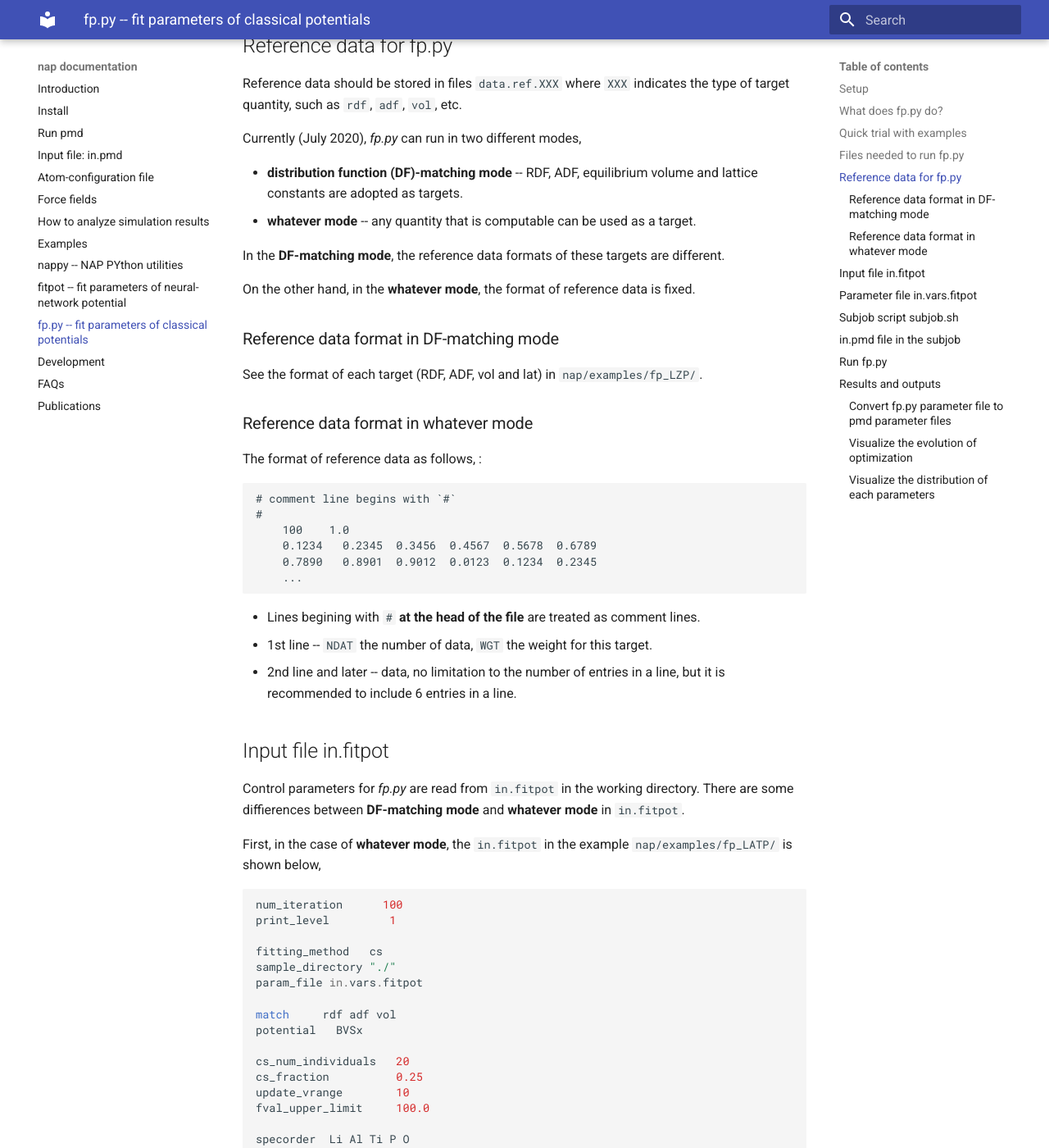
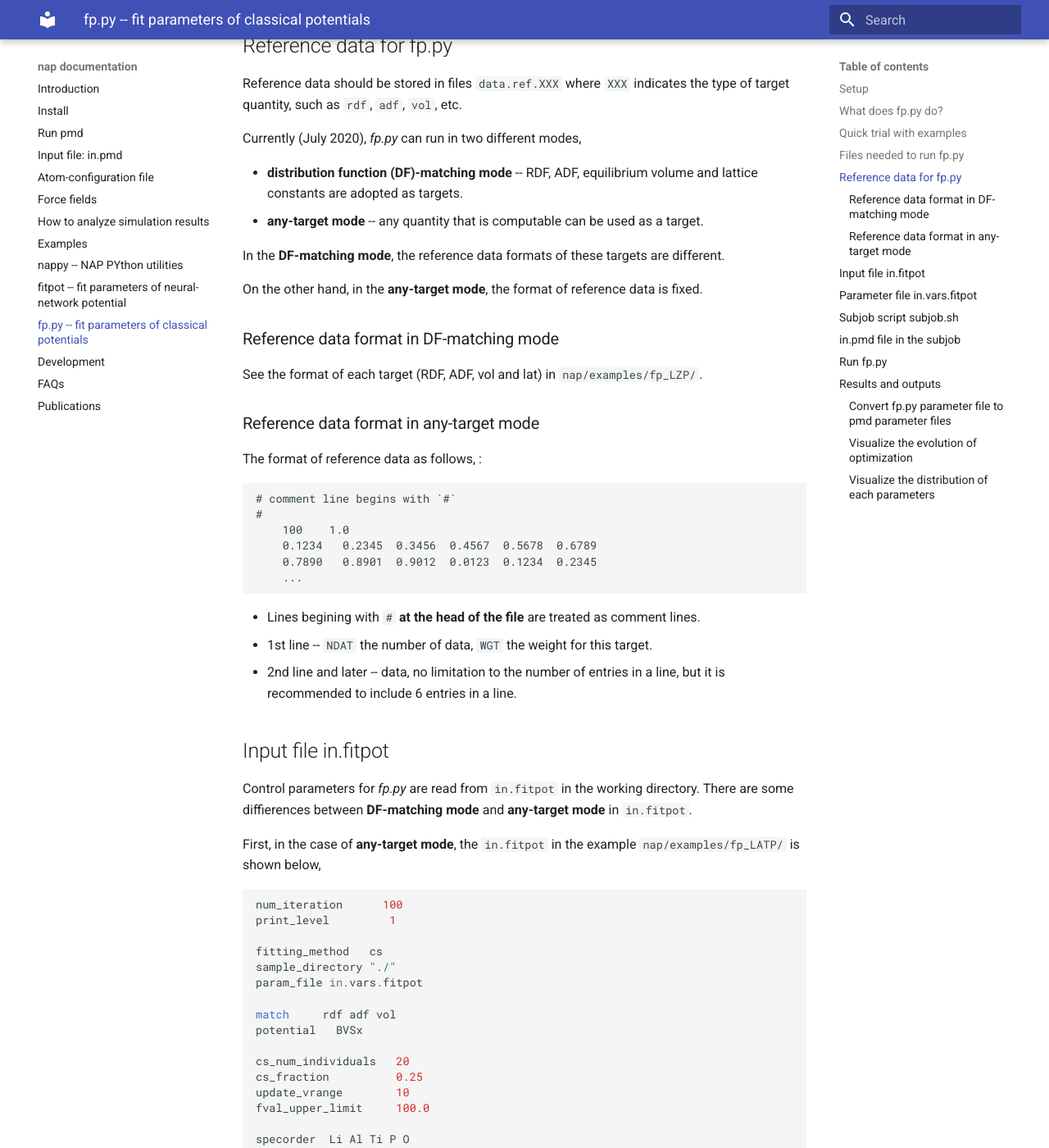
Before and after one commit to ryokbys/nap-doc, an MkDocs documentation site: the page built from docs/fp.md, in a window 1280 px wide and 1400 px high, scrolled down 2191 px. Shown: the whole window at 82% size. Built offline with MkDocs 1.6.1 and Material for MkDocs 9.7.7, drawn with Linux system fonts in a browser that asks for light colours; some of the changed text lies outside the part shown.

Commit message:
renamed whatever mode to any-target mode.

```diff
--- a/docs/fp.md
+++ b/docs/fp.md
@@ -95,13 +95,13 @@ Currently (July 2020), *fp.py* can run in two different modes,
 
 -   **distribution function (DF)-matching mode** -- RDF, ADF,
     equilibrium volume and lattice constants are adopted as targets.
--   **whatever mode** -- any quantity that is computable can be used
+-   **any-target mode** -- any quantity that is computable can be used
     as a target.
 
 In the **DF-matching mode**, the reference data formats of these targets
 are different.
 
-On the other hand, in the **whatever mode**, the format of reference
+On the other hand, in the **any-target mode**, the format of reference
 data is fixed.
 
 ### Reference data format in DF-matching mode
@@ -109,7 +109,7 @@ data is fixed.
 See the format of each target (RDF, ADF, vol and lat) in
 `nap/examples/fp_LZP/`.
 
-### Reference data format in whatever mode
+### Reference data format in any-target mode
 
 The format of reference data as follows, :
 
@@ -131,9 +131,9 @@ The format of reference data as follows, :
 
 Control parameters for *fp.py* are read from `in.fitpot` in the working
 directory. There are some diffierences between **DF-matching mode** and
-**whatever mode** in `in.fitpot`.
+**any-target mode** in `in.fitpot`.
 
-First, in the case of **whatever mode**, the `in.fitpot` in the example
+First, in the case of **any-target mode**, the `in.fitpot` in the example
 `nap/examples/fp_LATP/` is shown below,
 
     num_iteration      100
@@ -255,7 +255,7 @@ evaluating the loss function of each nest (individual). :
 
 -   `--pairs` and `--triplets` should be correctly set in `rdf.py` and
     `adf.py` as well as `--specorder` options.
--   `--out4fp` option is required to write **whatever mode** format of
+-   `--out4fp` option is required to write **any-target mode** format of
     reference data. On the other hand, in the case of **DF-matching
     mode**, `--out4fp` option should not be used.
 
```
Also changed, not shown: docs/install.md (+1 -1 lines).
